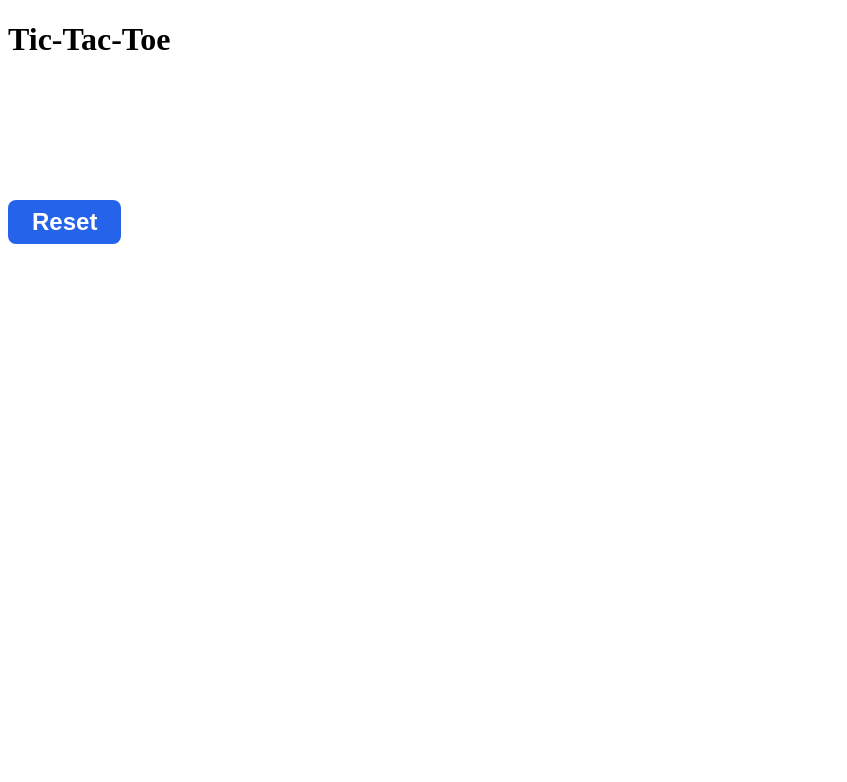
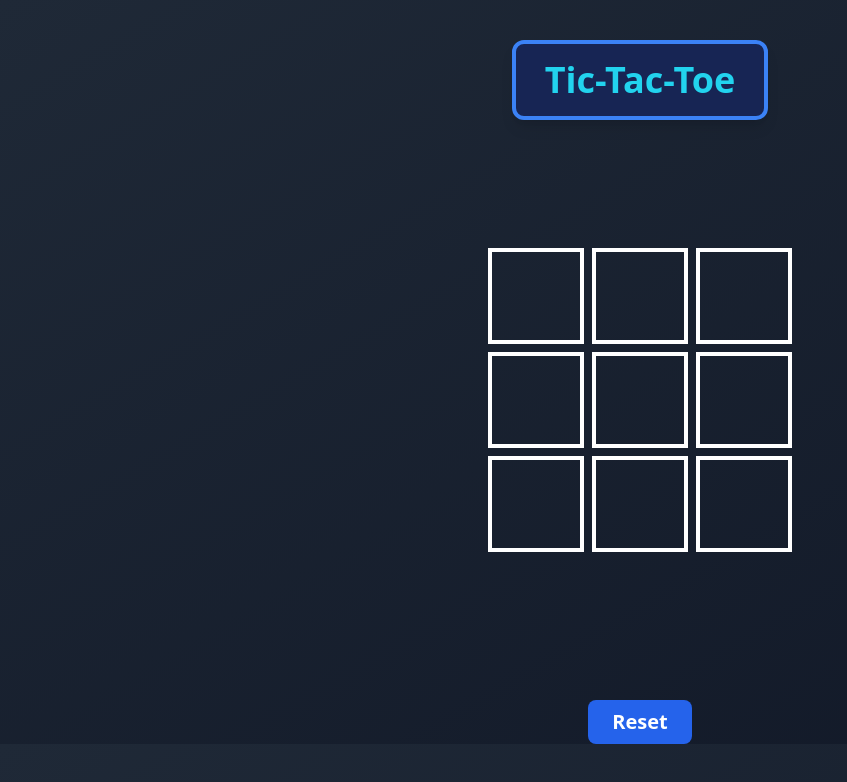
Before and after one commit to raka-04/Tic-Tac-Toe-Main, a website: page index.html in a window 1280 px wide. Shown: the whole page, without its empty margins (0-847 px from the left). Drawn offline with nearby package versions, Linux system fonts and the light colour scheme.

Commit message:
Update index.html

```diff
--- a/index.html
+++ b/index.html
@@ -4,34 +4,42 @@
     <meta charset="UTF-8">
     <meta name="viewport" content="width=device-width, initial-scale=1.0">
     <title>Tic-Tac-Toe</title>
-    <link rel="stylesheet" href="./style.css">
+    <script src="https://cdn.tailwindcss.com"></script>
 </head>
-<body class="bg-gradient-to-br from-gray-800 to-gray-900 text-center">
+<body class="bg-gradient-to-br from-gray-800 to-gray-900 text-center text-white">
 
-    <div id="mgs-container" class="hidden">
+    <!-- Message Container -->
+    <div id="mgs-container" class="hidden fixed top-1/2 left-1/2 transform -translate-x-1/2 -translate-y-1/2 bg-black bg-opacity-80 p-8 rounded-xl flex-col items-center gap-4 z-10">
         <p id="mgs" class="text-4xl font-bold text-green-500 mb-2"></p>
-        <button class="new-game">New Game</button>
+        <button class="new-game bg-blue-600 text-white px-6 py-2 text-xl font-semibold rounded-lg hover:bg-blue-800">
+            New Game
+        </button>
     </div>
 
+    <!-- Title -->
     <h1 class="text-cyan-400 w-64 rounded-xl border-4 border-blue-500 m-auto mt-10 p-4 text-4xl font-bold bg-blue-950 text-center shadow-lg">
         Tic-Tac-Toe
     </h1>
 
+    <!-- Game Grid -->
     <div class="h-[70vh] flex justify-center items-center">
         <div class="grid grid-cols-3 gap-2 text-7xl">
-            <button class="inbox"></button>
-            <button class="inbox"></button>
-            <button class="inbox"></button>
-            <button class="inbox"></button>
-            <button class="inbox"></button>
-            <button class="inbox"></button>
-            <button class="inbox"></button>
-            <button class="inbox"></button>
-            <button class="inbox"></button>
+            <button class="inbox w-24 h-24 border-4 border-white text-4xl bg-transparent hover:bg-white hover:bg-opacity-20"></button>
+            <button class="inbox w-24 h-24 border-4 border-white text-4xl bg-transparent hover:bg-white hover:bg-opacity-20"></button>
+            <button class="inbox w-24 h-24 border-4 border-white text-4xl bg-transparent hover:bg-white hover:bg-opacity-20"></button>
+            <button class="inbox w-24 h-24 border-4 border-white text-4xl bg-transparent hover:bg-white hover:bg-opacity-20"></button>
+            <button class="inbox w-24 h-24 border-4 border-white text-4xl bg-transparent hover:bg-white hover:bg-opacity-20"></button>
+            <button class="inbox w-24 h-24 border-4 border-white text-4xl bg-transparent hover:bg-white hover:bg-opacity-20"></button>
+            <button class="inbox w-24 h-24 border-4 border-white text-4xl bg-transparent hover:bg-white hover:bg-opacity-20"></button>
+            <button class="inbox w-24 h-24 border-4 border-white text-4xl bg-transparent hover:bg-white hover:bg-opacity-20"></button>
+            <button class="inbox w-24 h-24 border-4 border-white text-4xl bg-transparent hover:bg-white hover:bg-opacity-20"></button>
         </div>
     </div>
 
-    <button class="reset">Reset</button>
+    <!-- Reset Button -->
+    <button class="reset bg-blue-600 text-white px-6 py-2 text-xl font-semibold rounded-lg mt-5 hover:bg-blue-800">
+        Reset
+    </button>
 
     <script src="app.js"></script>
 </body>
```
